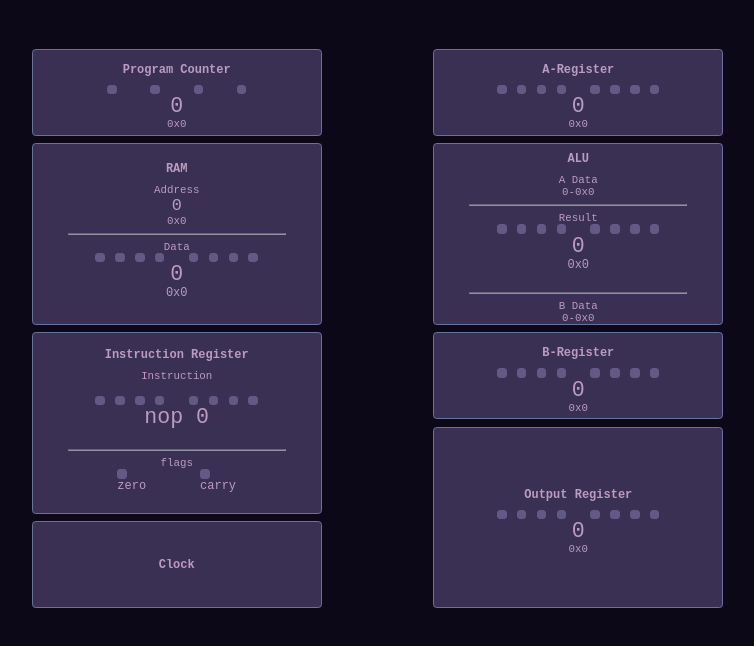
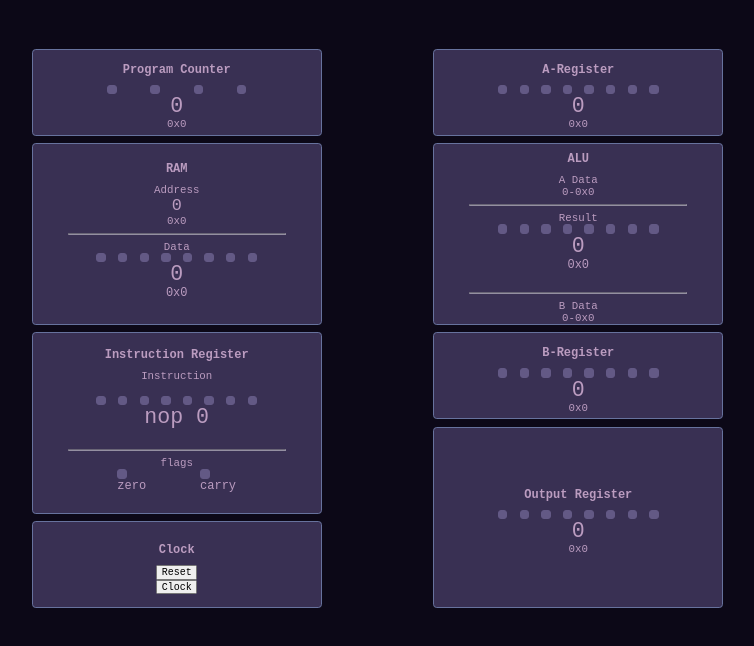
Before and after one commit to GVictorsd/procsim, a React (Create React App) app: page / in a window 1280 px wide. Shown: the top 646 px of the page, without its empty margins (17-771 px from the left). Built offline with nearby package versions, Linux system fonts and the light colour scheme.

Commit message:
integrate cpu to ui

```diff
--- a/src/Alu/Alu.js
+++ b/src/Alu/Alu.js
@@ -46,10 +46,10 @@ const Alu = ({name, result, adata, bdata, style}) => {
             <div style={{fontSize: 'var(--font-small)'}}>{'Result'}</div>
             <div className='bits-container'>
                 {resultbits.map((bit, index) => (
-                    <>
-                        <div key={index} className={`bits ${bit === '1' ? 'set' : 'reset'}`}></div>
+                    <div key={index}>
+                        <div className={`bits ${bit === '1' ? 'set' : 'reset'}`}></div>
                         {index===3 && <div style={{width: '5px'}}/>}
-                    </>
+                    </div>
                 ))}
             </div>
             <div style={{fontSize: 'var(--font-large)', height: 'fit-content'}}>
--- a/src/components/Clock/Clock.js
+++ b/src/components/Clock/Clock.js
@@ -1,7 +1,7 @@
 import React from 'react'
 import './Clock.css'
 
-const Clock = ({name, style}) => {
+const Clock = ({name, reset, clock, style}) => {
 
     const regContainerStyle = {
         display: 'flex',
@@ -18,6 +18,12 @@ const Clock = ({name, style}) => {
     return (
         <div className="reg-container" style={regContainerStyle}>
             <h1 style={{fontSize: 'var(--font-medium)'}}>{name ||'Clock'}</h1>
+            {/* <div>
+                <div>Reset</div>
+                <div>Clock</div>
+            </div> */}
+            <button onClick={reset}>Reset</button>
+            <button onClick={clock}>Clock</button>
         </div>
     );
 }
--- a/src/components/InstructionRegister/InstructionRegister.js
+++ b/src/components/InstructionRegister/InstructionRegister.js
@@ -45,10 +45,10 @@ const InstructionRegister = ({name, instruction, style, flags}) => {
             <br/>
             <div className='bits-container'>
                 {instBits.map((bit, index) => (
-                    <>
-                        <div key={index} className={`bits ${bit === '1' ? 'set' : 'reset'}`}></div>
+                    <div key={index}>
+                        <div className={`bits ${bit === '1' ? 'set' : 'reset'}`}></div>
                         {index===3 && <div style={{width: '5px'}}/>}
-                    </>
+                    </div>
                 ))}
             </div>
             <div style={{fontSize: 'var(--font-large)', height: 'fit-content'}}>
--- a/src/components/RAM/RAM.js
+++ b/src/components/RAM/RAM.js
@@ -50,10 +50,10 @@ const RAM = ({name, address, data, style}) => {
             <div style={{fontSize: 'var(--font-small)'}}>{'Data'}</div>
             <div className='bits-container'>
                 {databits.map((bit, index) => (
-                    <>
-                        <div key={index} className={`bits ${bit === '1' ? 'set' : 'reset'}`}></div>
+                    <div key={index}>
+                        <div className={`bits ${bit === '1' ? 'set' : 'reset'}`}></div>
                         {index===3 && <div style={{width: '5px'}}/>}
-                    </>
+                    </div>
                 ))}
             </div>
             <div style={{fontSize: 'var(--font-large)', height: 'fit-content'}}>
--- a/src/components/Register/register.js
+++ b/src/components/Register/register.js
@@ -29,10 +29,10 @@ const Register = ({name, data, wordSize, style}) => {
             <h1 style={{fontSize: 'var(--font-medium)'}}>{name ||'Register'}</h1>
             <div className='bits-container'>
                 {bits.map((bit, index) => (
-                    <>
-                        <div key={index} className={`bits ${bit === '1' ? 'set' : 'reset'}`}></div>
+                    <div key={index}>
+                        <div className={`bits ${bit === '1' ? 'set' : 'reset'}`}></div>
                         {index===3 && wordSize!==4 && <div style={{width: '5px'}}/>}
-                    </>
+                    </div>
 
                 ))}
             </div>
@@ -41,9 +41,6 @@ const Register = ({name, data, wordSize, style}) => {
             </div>
             <div style={{fontSize: 'var(--font-small)'}}>
                 {`0x${DATA.toString(16)}`}
-                {/* {bits.map((bit, index) => (
-                    <span key={index}>{bit}</span>
-                ))} */}
             </div>
         </div>
     );
--- a/src/components/board/board.js
+++ b/src/components/board/board.js
@@ -9,7 +9,9 @@ import Alu from '../../Alu/Alu';
 import { useEffect, useState } from 'react';
 
 function Board() {
-    const cpu = new CPU();
+    // const cpu = new CPU();
+    const [cpu, setCPU] = useState(new CPU());
+    const [cpuState, setCPUState] = useState(cpu.state);
 
     // const [PC, setPC] = useState(0);
     // const [AReg, setAReg] = useState(0);
@@ -33,7 +35,7 @@ function Board() {
     //     setBus(cpu.state.Bus);
     //     setZero(cpu.state.zero);
     //     setCarry(cpu.state.carry);
-    // }, [cpu.state]);
+    // }, [cpu.state.PC]);
 
 //     useEffect(() => {
 //     const updateStateFromCpu = () => {
@@ -77,14 +79,16 @@ function Board() {
     //     setCarry(cpu.state.carry);
     // }, [cpu.state.PC, cpu.state.AReg,cpu.state.BReg, cpu.state.MemAddReg, cpu.state.Ram, cpu.state.InstReg, cpu.state.OutReg, cpu.state.Bus, cpu.state.zero, cpu.state.carry]);
 
-    function init() {
+    function reset() {
         cpu.reset();
-    }
-    function execute() {
-        cpu.clock();
+        loadprogram();
+        setCPUState(cpu.state);
+        console.log(cpu.state);
     }
     function clock() {
         cpu.clock();
+        setCPUState(cpu.state);
+        console.log(cpu.state);
     }
     function loadprogram() {
         var ram = new Array(16).fill(0);
@@ -107,7 +111,7 @@ function Board() {
             <Register name={'Program Counter'} data={PC} wordSize={4} style={{gridColumn: '1 / span 1', gridRow: '1 / span 1'}}/>
             <RAM name="RAM" address={MemAddReg} data={MemAddReg} style={{gridColumn: '1 / span 1', gridRow: '2 / span 2'}} />
             <InstructionRegister name={'Instruction Register'} instruction={InstReg} flags={{zero:zero, carry:carry}} style={{gridColumn: '1 / span 1', gridRow: '4 / span 2'}}/>
-            <Clock name={'Clock'} style={{gridColumn: '1 / span 1', gridRow: '6 / span 1'}} />
+            <Clock name={'Clock'} reset={reset} clock={clock} style={{gridColumn: '1 / span 1', gridRow: '6 / span 1'}} />
 
             <Register name={'A-Register'} data={AReg} wordSize={8} style={{gridColumn: '3 / span 1', gridRow: '1 / span 1'}}/>
             <Alu name={'ALU'} adata={AReg} bdata={BReg} result={0} style={{gridColumn: '3 / span 1', gridRow: '2 / span 2'}} />
```
